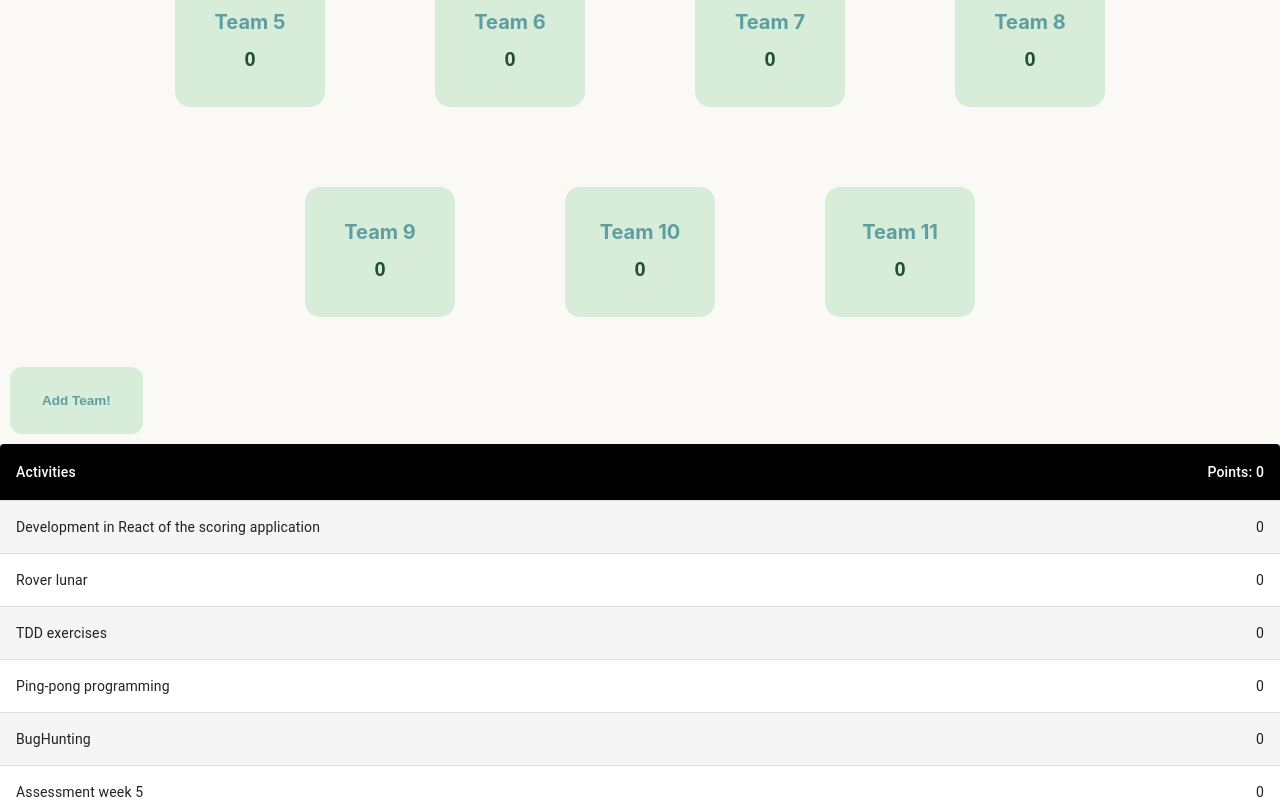
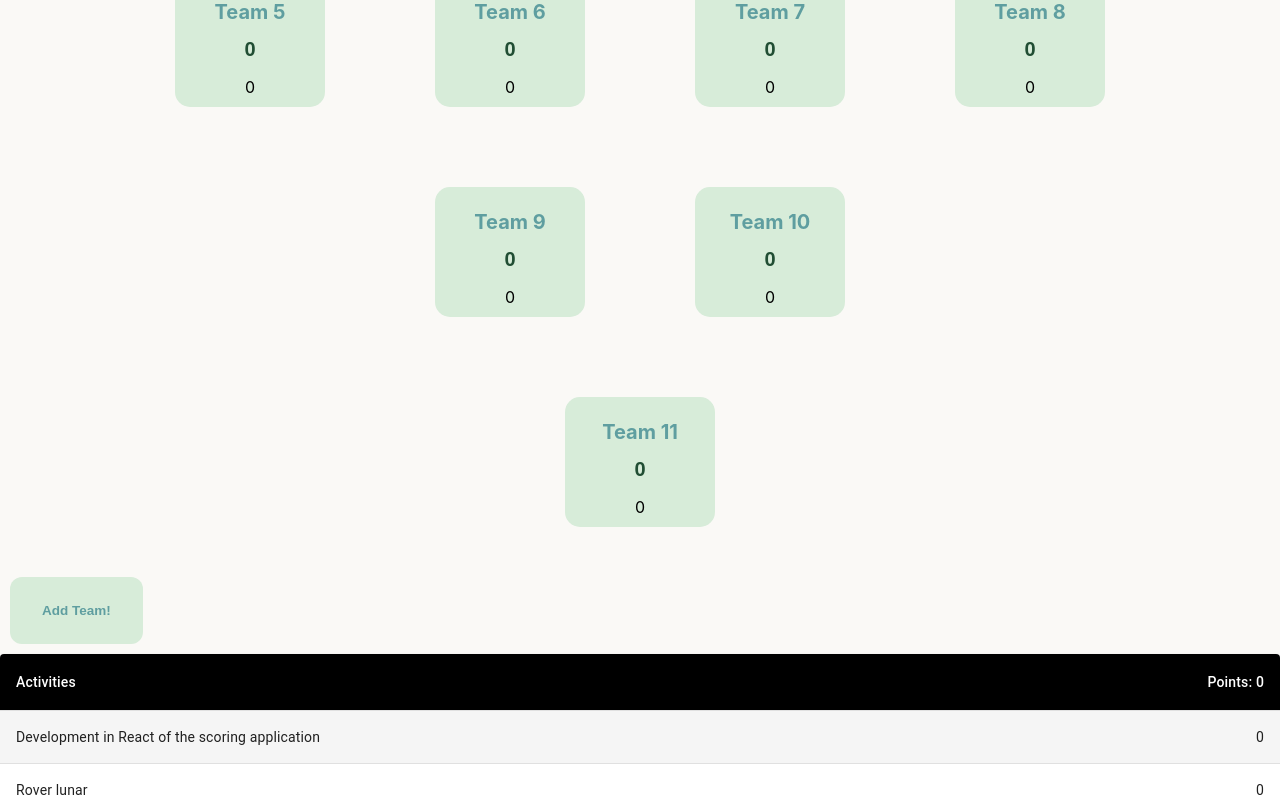
Before and after one commit to erik-vm/team-score-tracker, a React (Create React App) app: page / in a window 1280 px wide. Both pictures are taken after a click on the button "Add Team!". Shown: the part 406-1206 px from the top of the page. Built offline with nearby package versions, Linux system fonts and the light colour scheme.

Commit message:
Added onClick function to each team

```diff
--- a/src/components/Teams.js
+++ b/src/components/Teams.js
@@ -18,19 +18,65 @@ export default function Teams() {
 
     const results = [];
 
+
+    const [team, findTeam] = useState(0);
+
+    const clickOnTeam1 = () => {
+        findTeam(1);
+    }
+    const clickOnTeam2 = () => {
+        findTeam(2);
+    }
+    const clickOnTeam3 = () => {
+        findTeam(3);
+    }
+    const clickOnTeam4 = () => {
+        findTeam(4);
+    }
+    const clickOnTeam5 = () => {
+        findTeam(5);
+    }
+    const clickOnTeam6 = () => {
+        findTeam(6);
+    }
+    const clickOnTeam7 = () => {
+        findTeam(7);
+    }
+    const clickOnTeam8 = () => {
+        findTeam(8);
+    }
+    const clickOnTeam9 = () => {
+        findTeam(9);
+    }
+    const clickOnTeam10 = () => {
+        findTeam(10);
+    }
+
+
+
     let j = 1;
+
     for (const i of teamArray) {
+        if (j < 11) {
+            j = j + 1;
+            continue;
+
+        }
         results.push(
-            <div className="team">
-                <div className="description">
-                    <h1>Team {j}</h1>
-                    <h2>{i}</h2>
+            <div className="teams">
+                <div className="team">
+                    <div className="description">
+                        <h1>Team {j}</h1>
+                        <h2>{i}</h2>
+                        {team}
+                    </div>
                 </div>
-            </div>
+             </div>
         );
-        j = j + 1;
     }
-    j = 0;
+
+
+
 
 
     return (
@@ -39,8 +85,78 @@ export default function Teams() {
                 <h1 className='title'> Bootcamp Project</h1>
                 <div className="divider"></div>
                 <div className="teams">
-                    {results}
+                    <div className="team" onClick={clickOnTeam1}>
+                        <div className="description">
+                            <h1>Team 1</h1>
+                            <h2>{teamArray[0]}</h2>
+                            {team}
+                        </div>
+                    </div>
+                    <div className="team" onClick={clickOnTeam2}>
+                        <div className="description">
+                            <h1>Team 2</h1>
+                            <h2>{teamArray[1]}</h2>
+                            {team}
+                        </div>
+                    </div>
+                    <div className="team" onClick={clickOnTeam3}>
+                        <div className="description">
+                            <h1>Team 3</h1>
+                            <h2>{teamArray[2]}</h2>
+                            {team}
+                        </div>
+                    </div>
+                    <div className="team" onClick={clickOnTeam4}>
+                        <div className="description">
+                            <h1>Team 4</h1>
+                            <h2>{teamArray[3]}</h2>
+                            {team}
+                        </div>
+                    </div>
+                    <div className="team" onClick={clickOnTeam5}>
+                        <div className="description">
+                            <h1>Team 5</h1>
+                            <h2>{teamArray[4]}</h2>
+                            {team}
+                        </div>
+                    </div>
+                    <div className="team" onClick={clickOnTeam6}>
+                        <div className="description">
+                            <h1>Team 6</h1>
+                            <h2>{teamArray[5]}</h2>
+                            {team}
+                        </div>
+                    </div>
+                    <div className="team" onClick={clickOnTeam7}>
+                        <div className="description">
+                            <h1>Team 7</h1>
+                            <h2>{teamArray[6]}</h2>
+                            {team}
+                        </div>
+                    </div>
+                    <div className="team" onClick={clickOnTeam8}>
+                        <div className="description">
+                            <h1>Team 8</h1>
+                            <h2>{teamArray[7]}</h2>
+                            {team}
+                        </div>
+                    </div>
+                    <div className="team" onClick={clickOnTeam9}>
+                        <div className="description">
+                            <h1>Team 9</h1>
+                            <h2>{teamArray[8]}</h2>
+                            {team}
+                        </div>
+                    </div>
+                    <div className="team" onClick={clickOnTeam10}>
+                        <div className="description">
+                            <h1>Team 10</h1>
+                            <h2>{teamArray[9]}</h2>
+                            {team}
+                        </div>
+                    </div>
                 </div>
+                {results}
             </div>
             <div id="button">
                 <button className="description" onClick={handleClick}> <h2>Add Team!</h2></button>
```
